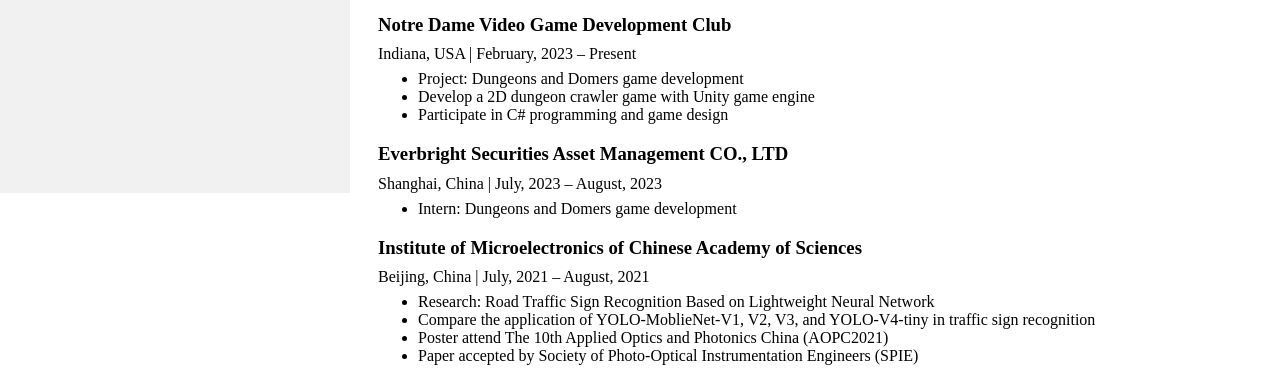
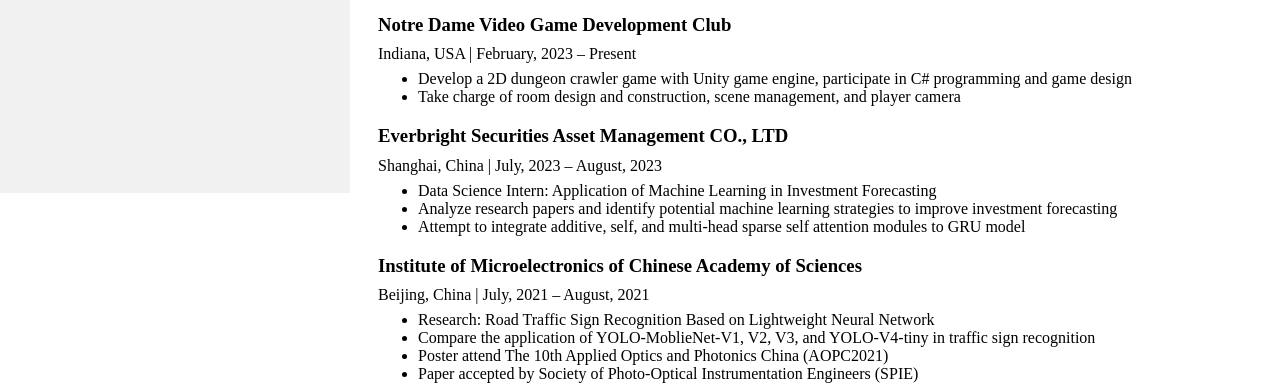
Before and after one commit to Leoreoreo/Personal-Website, a plain HTML site: page index.html in a window 1280 px wide. Shown: the part 607-996 px from the top of the page. Drawn offline with Linux system fonts and the light colour scheme.

Commit message:
Update index.html

```diff
--- a/index.html
+++ b/index.html
@@ -40,14 +40,15 @@
             <h3>Notre Dame Video Game Development Club</h3>
                 <p>Indiana, USA | February, 2023 – Present</p>
                 <ul>
-                    <li>Project: Dungeons and Domers game development</li>
-                    <li>Develop a 2D dungeon crawler game with Unity game engine</li>
-                    <li>Participate in C# programming and game design</li>
+                    <li>Develop a 2D dungeon crawler game with Unity game engine, participate in C# programming and game design</li>
+                    <li>Take charge of room design and construction, scene management, and player camera</li>
                 </ul>
             <h3>Everbright Securities Asset Management CO., LTD</h3>
                 <p>Shanghai, China | July, 2023 – August, 2023</p>
                 <ul>
-                    <li>Intern: Dungeons and Domers game development</li>
+                    <li>Data Science Intern: Application of Machine Learning in Investment Forecasting</li>
+                    <li>Analyze research papers and identify potential machine learning strategies to improve investment forecasting</li>
+                    <li>Attempt to integrate additive, self, and multi-head sparse self attention modules to GRU model</li>
                 </ul>
             <h3>Institute of Microelectronics of Chinese Academy of Sciences </h3>
                 <p>Beijing, China | July, 2021 – August, 2021</p>
```
